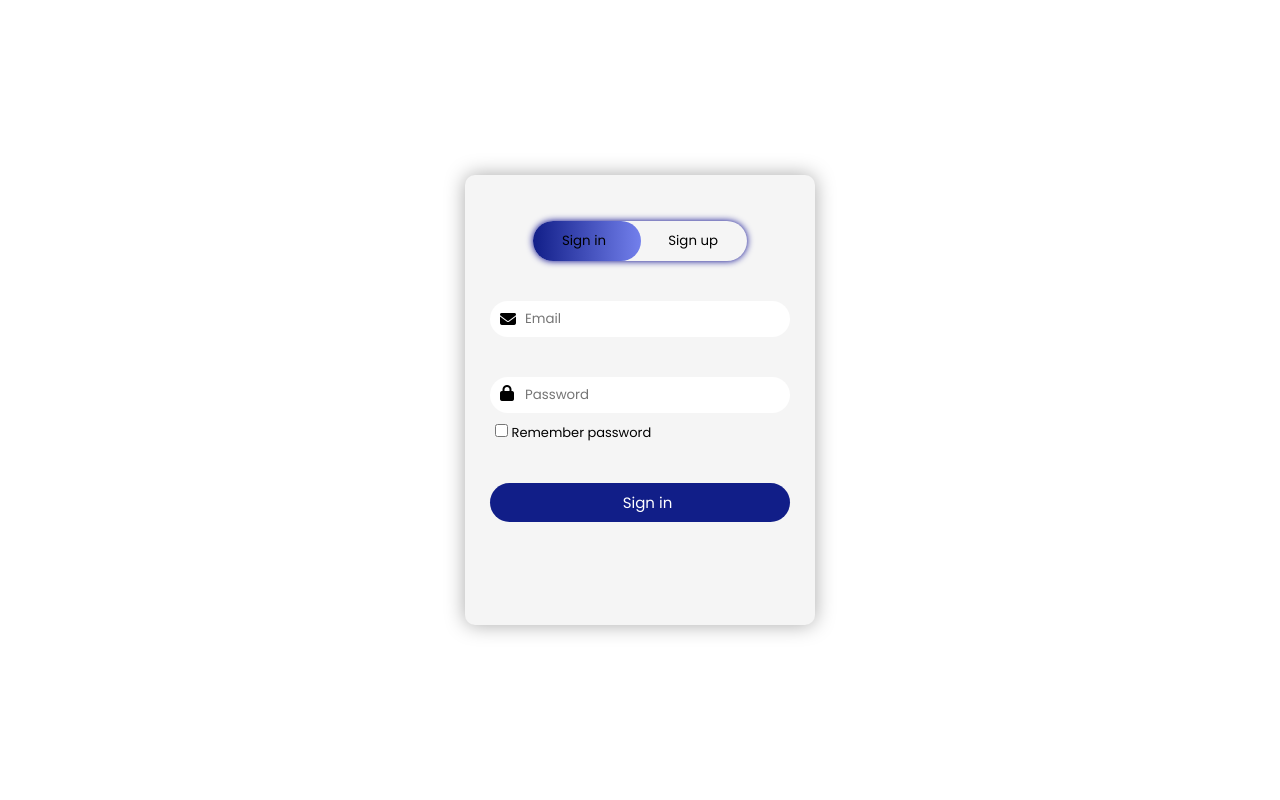
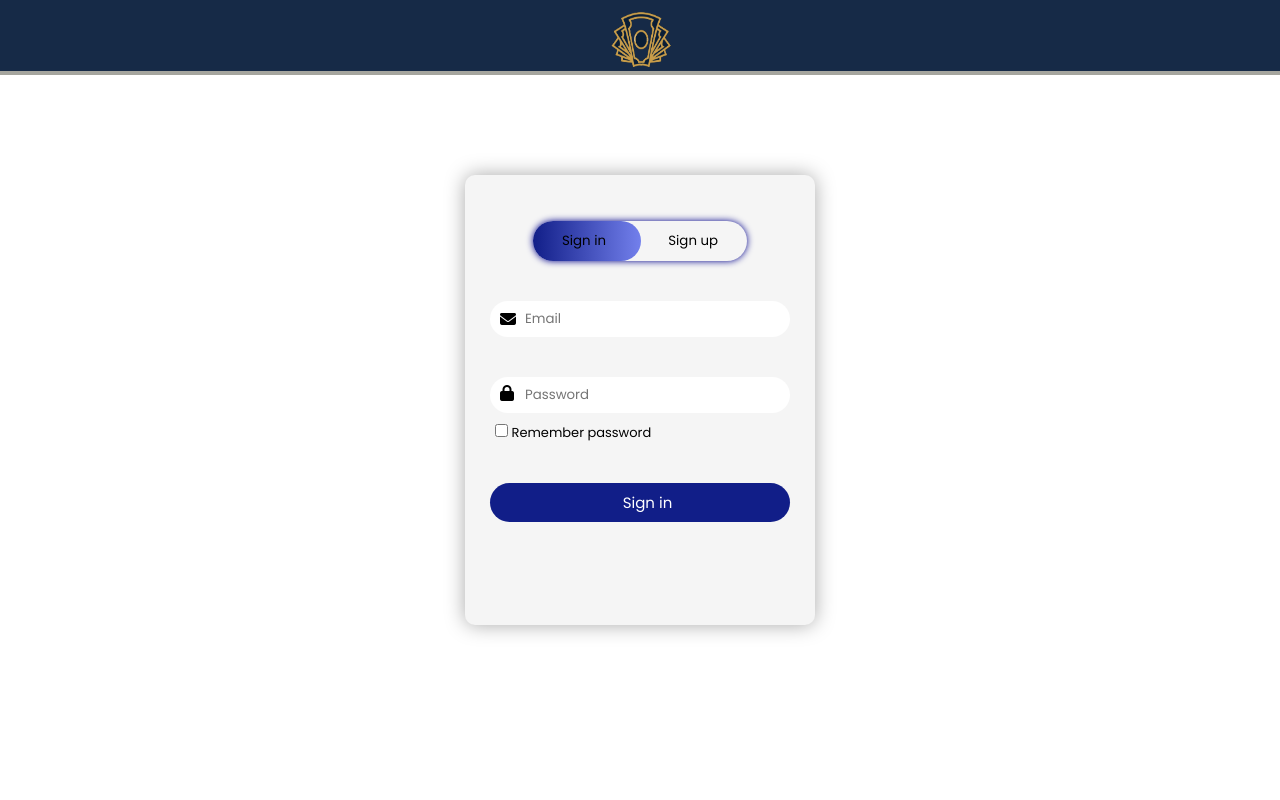
Before and after one commit to GabrielDeon/Tracker, a PHP site: page /html/login.html in a window 1280 px wide. Run offline with PHP 8.4, Linux system fonts and the light colour scheme; some libraries are stand-ins or nearby versions.

Commit message:
Adição do Header+Logo na página de Sign in Sign Up

```diff
--- a/css/home.css
+++ b/css/home.css
@@ -14,7 +14,7 @@
     --color-light: rgba(132, 139, 200, 0.18);
     --color-primary-variant: #111e88;
     --color-dark-variant: #677483;
-    --color-background: #ededf8;
+    --color-background: #F0F0F0;
     --color-golden: rgba(218, 118, 3, 0.585);
 
     --card-border-ratius: 2rem;
--- a/css/login.css
+++ b/css/login.css
@@ -6,6 +6,26 @@
     box-sizing: border-box;
     font-family: 'poppins', sans-serif;
 }
+
+.TopHeader{
+    position: fixed;
+    top: 0;
+    background-color: #162a47;
+    height: 75px;
+    width: 100%;
+    margin: 0px;
+    padding: 0px;
+    border-bottom: 4px solid #a5a59e;
+    text-align: center;
+}
+
+.TopHeaderLogo{
+    margin-top: 7px;
+    height: 65px;
+    width: 65px;
+    text-align: center;
+}
+
 
 body {
     width: 100vw;
--- a/html/login.html
+++ b/html/login.html
@@ -8,6 +8,17 @@
     <script src="https://kit.fontawesome.com/0abe9d2537.js" crossorigin="anonymous"></script>
 </head>
 <body>
+    <div class="TopHeader">
+        <div>
+          <img
+            class="TopHeaderLogo"]
+            src="../assets/images/tracker_logo_transparente.png"
+          />
+        </div>
+      </div>
+
+
+
     <div class="container">
         <div class="buttonsForm">
             <div class="btnColor"></div>
```
